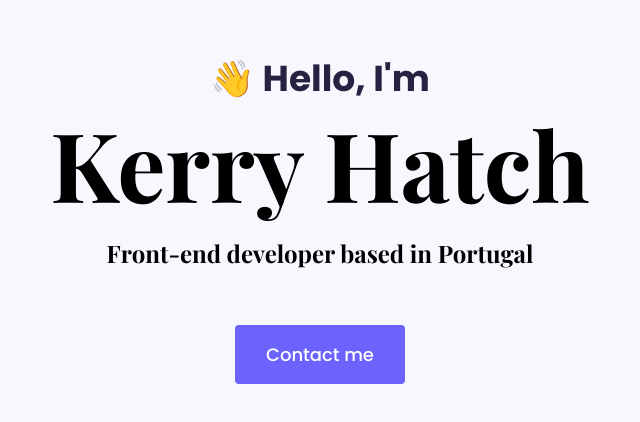
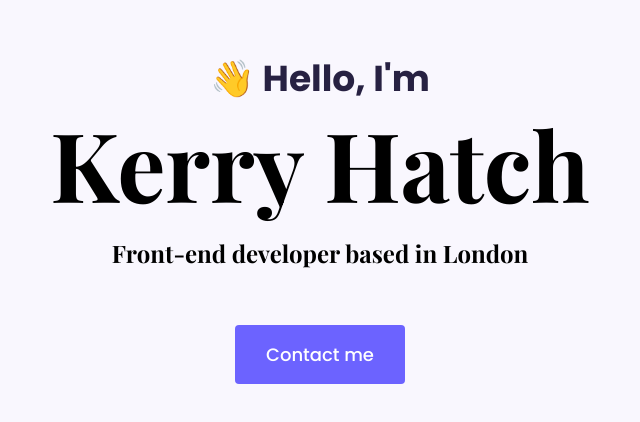
Before and after one commit to Hatchk/portfolio-project, a plain HTML site: page index.html in a window 1280 px wide. Shown: the part 108-530 px from the top of the page, without its empty margins (320-960 px from the left). Drawn offline with nearby package versions, Linux system fonts and the light colour scheme.

Commit message:
Updated html

```diff
--- a/index.html
+++ b/index.html
@@ -33,7 +33,7 @@
     <div class="hero">
       <p>👋 Hello, I'm</p>
       <h1>Kerry Hatch</h1>
-      <h2 class="mb-5">Front-end developer based in Portugal</h2>
+      <h2 class="mb-5">Front-end developer based in London</h2>
       <div>
         <a href="#" class="btn btn-branding">Contact me</a>
       </div>
```
